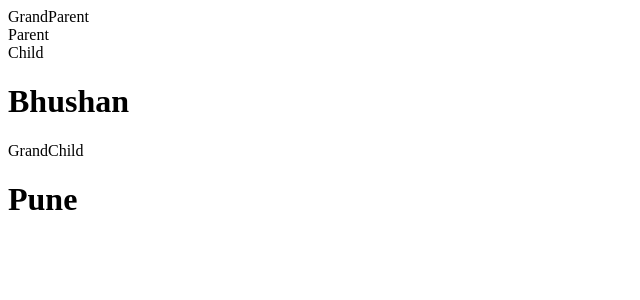
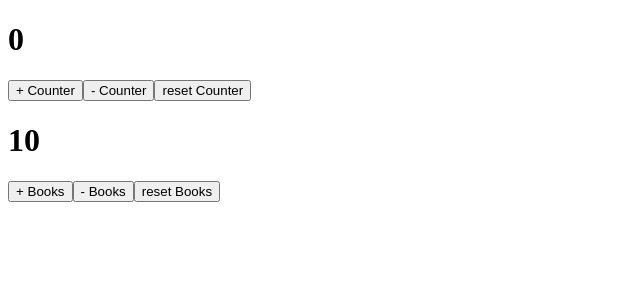
Before and after one commit to BHUSHAN000/React-Training, a React (Create React App) app: page / in a window 1280 px wide. Shown: the top 300 px of the page, without its empty margins (0-640 px from the left). Built offline with nearby package versions, Linux system fonts and the light colour scheme.

Commit message:
useReducer hook

```diff
--- a/src/App.js
+++ b/src/App.js
@@ -1,14 +1,15 @@
 // import Counter from "./REDUX/Counter";
-import GrandParent from './ContextAPI/GrandParent';
+// import GrandParent from './ContextAPI/GrandParent';
 // import Counter from './HOCFunctionComponent/Counter';
 // import Hover from './HOCFunctionComponent/Hover';
-
+import TestReducer3 from './useReducer/TestReducer3';
 function App() {
   return (
     <>
       {/* <Counter />
       <Hover /> */}
-      <GrandParent />
+      {/* <GrandParent /> */}
+      <TestReducer3 />
     </>
   );
 }
--- a/src/ContextAPI/GrandChild.js
+++ b/src/ContextAPI/GrandChild.js
@@ -1,5 +1,6 @@
 import React, { Component } from "react";
 import contextName,{/* parentContextName */} from "./Context";
+import GreateGrandChild from "./GreateGrandChild";
 
 export default class GrandChild extends Component {
     static contextType = contextName;
@@ -10,7 +11,7 @@ export default class GrandChild extends Component {
         {/* <contextName.Consumer> */}
         <h1>{this.context.address}</h1>
         {/* </contextName.Consumer> */}
-
+        <GreateGrandChild />
       </>
     );
   }
--- a/src/ContextAPI/GrandParent.js
+++ b/src/ContextAPI/GrandParent.js
@@ -5,23 +5,40 @@
  *      const contextName = React.createContext()
  */
 
-import React, { Component } from "react";
+import React, { Component, useState } from "react";
 import Parent from "./Parent";
 import contextName from "./Context";
-export default class GrandParent extends Component {
-  state = {
+// export default class GrandParent extends Component {
+//   state = {
+//     name: "Bhushan",
+//     counter: 0,
+//     address:'Pune'
+//   };
+//   render() {
+//     return (
+//       <>
+//         <div>GrandParent</div>
+//         <contextName.Provider value={this.state}>
+//           <Parent />
+//         </contextName.Provider>
+//       </>
+//     );
+//   }
+// }
+
+const GrandParent = () => {
+  const data = {
     name: "Bhushan",
     counter: 0,
-    address:'Pune'
+    address: "Pune",
   };
-  render() {
   return (
     <>
       <div>GrandParent</div>
-        <contextName.Provider value={this.state}>
+      <contextName.Provider value={data}>
         <Parent />
       </contextName.Provider>
     </>
   );
-  }
-}
+};
+export default GrandParent;
--- /dev/null
+++ b/src/ContextAPI/GreateGrandChild.js
@@ -0,0 +1,22 @@
+import React, { useContext } from 'react';
+import Child from './Child';
+import contextName from './Context';
+import GrandChild from './GrandChild';
+
+const GreateGrandChild = () => {
+    const contextData = useContext(contextName);
+  return (
+    <>
+        <p>GreateGrandChild</p>
+        <h1>{contextData.address}</h1>
+    </>
+  )
+}
+
+export default GreateGrandChild;
+
+
+// Grandparent     1) function 2)class 3) function 4) class
+// parent          1) function 2)class 3) class 4) function
+// Child           1) function 2)class 3) class 4) function
+// GrandChild      1) function 2)class 3) class 4) functoin
--- /dev/null
+++ b/src/useReducer/TestReducer3.js
@@ -0,0 +1,39 @@
+import React, { useReducer } from "react";
+const initialState = { counter: 0, booksCount: 10 };
+
+const reducer = (state, action) => {
+  switch (action) {
+    case "increment":
+      return { ...state,counter: state.counter + 1 };
+    case "decrement":
+      return { ...state,counter: state.counter - 1 };
+    case "reset":
+      return {...state,counter:initialState.counter};
+    case "incrementBooks":
+      return { ...state,booksCount: state.booksCount + 10 };
+    case "decrementBooks":
+      return { ...state,booksCount: state.booksCount - 10 };
+    case "resetBooks":
+      return {...state,booksCount:initialState.booksCount};
+    default:
+      return state;
+  }
+};
+
+const TestReducer3 = () => {
+  const [data, setData] = useReducer(reducer, initialState);
+  return (
+    <>
+      <h1>{data.counter}</h1>
+      <button onClick={() => setData("increment")}>+ Counter</button>
+      <button onClick={() => setData("decrement")}>- Counter</button>
+      <button onClick={() => setData("reset")}>reset Counter</button>
+      <h1>{data.booksCount}</h1>
+      <button onClick={() => setData("incrementBooks")}>+ Books</button>
+      <button onClick={() => setData("decrementBooks")}>- Books</button>
+      <button onClick={() => setData("resetBooks")}>reset Books</button>
+    </>
+  );
+};
+
+export default TestReducer3;
```
Also changed, not shown: src/useReducer/TestReducer.js (added, +23 -0 lines), src/useReducer/TestReducer1.js (added, +24 -0 lines), src/useReducer/TestReducer2.js (added, +24 -0 lines). Lines whose indentation alone changed are shown as unchanged.
